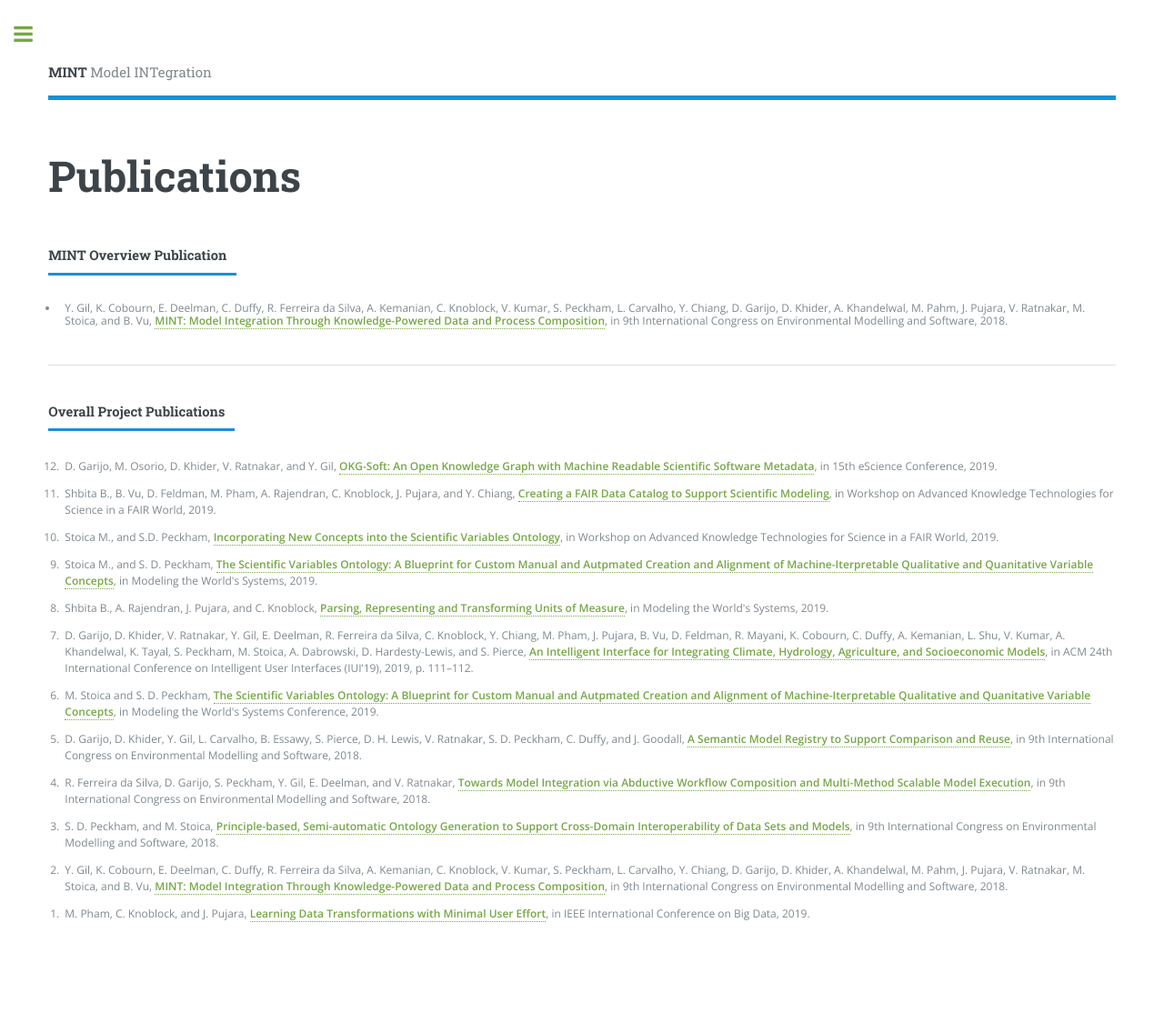
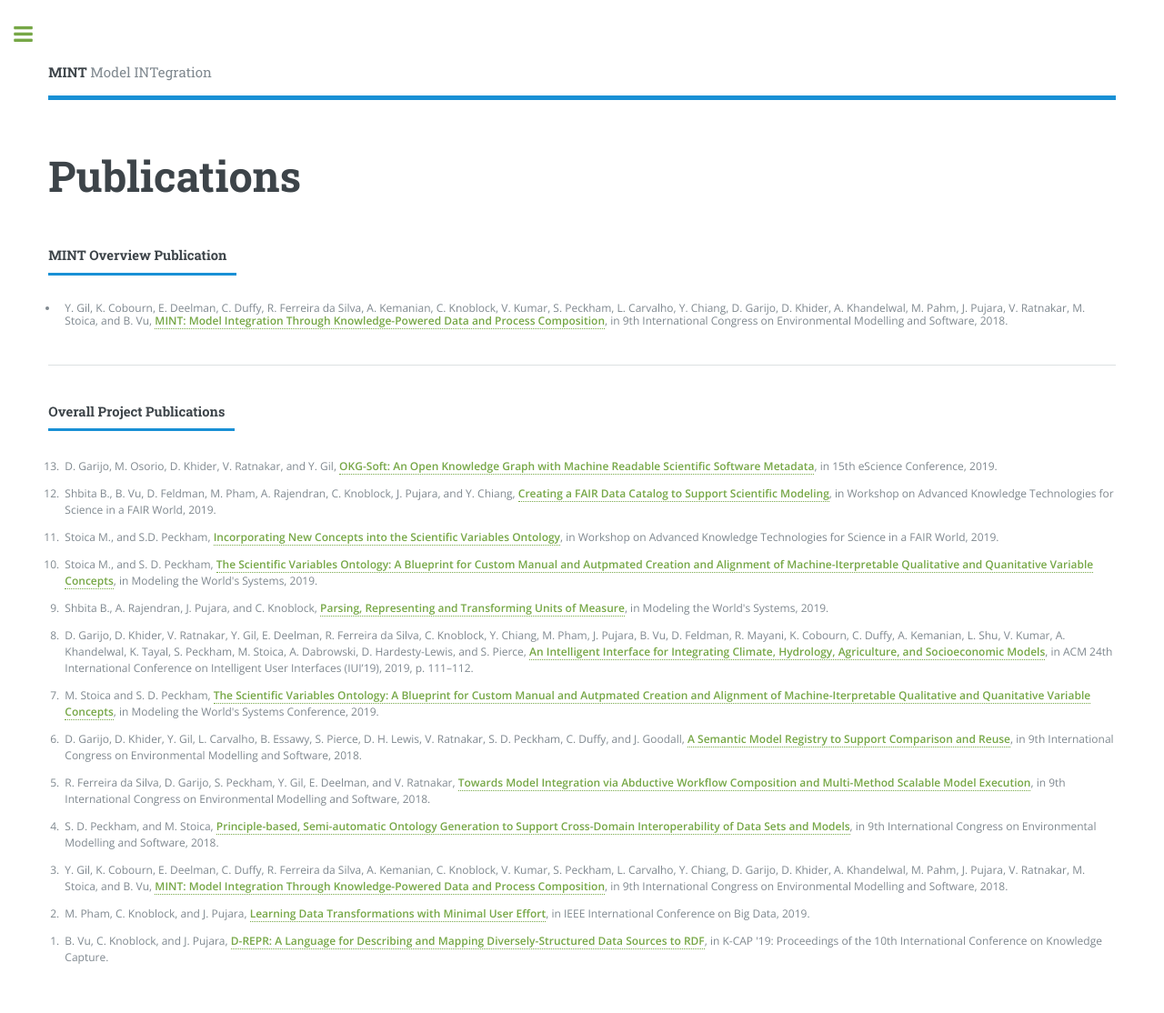
Before and after one commit to KnowledgeCaptureAndDiscovery/MINT, a Jekyll site: the page built from publications.html, in a window 1280 px wide. Shown: the whole page at 91% size. Built offline with Jekyll 4.4.1, drawn with Linux system fonts in a browser that asks for light colours; before the commit the page ends 1066 px from its top, so only the background shows below that.

Commit message:
Update publications.yml

```diff
--- a/_data/publications.yml
+++ b/_data/publications.yml
@@ -58,6 +58,11 @@
   link: "https://ieeexplore.ieee.org/document/9006350"
   description: "IEEE International Conference on Big Data, 2019"
 
+- title: "D-REPR: A Language for Describing and Mapping Diversely-Structured Data Sources to RDF"
+  authors: "B. Vu, C. Knoblock, and J. Pujara"
+  link: "https://dl.acm.org/doi/10.1145/3360901.3364449"
+  description: "K-CAP '19: Proceedings of the 10th International Conference on Knowledge Capture"
+
 #- title: ""
 #  authors: ""
 #  link: ""
```
